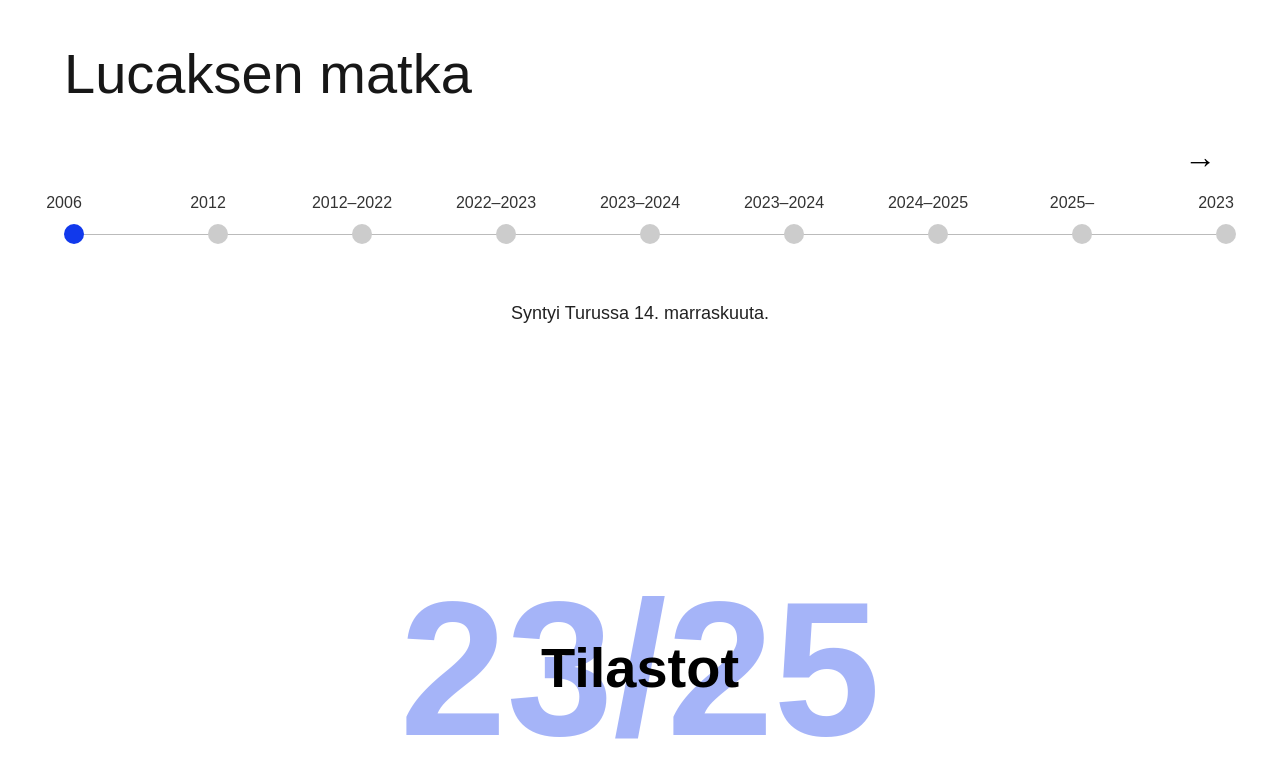
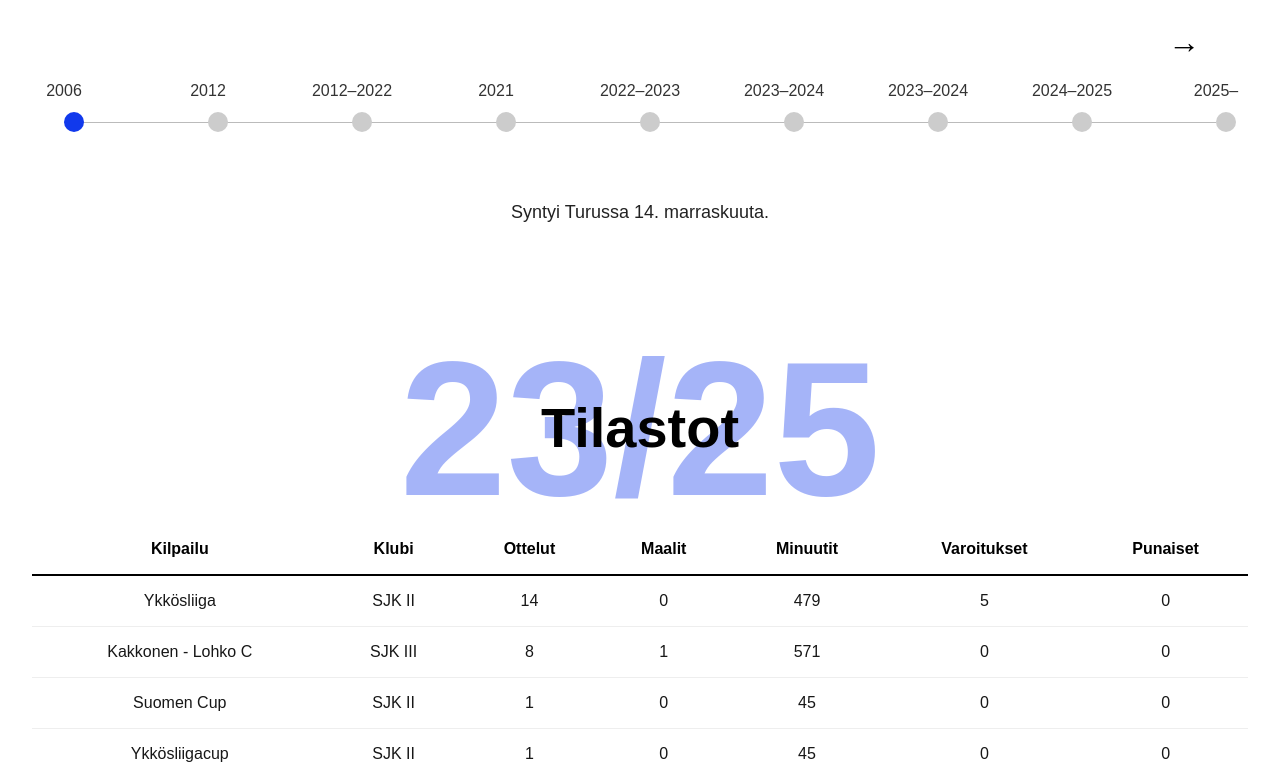
Before and after one commit to susannakyllonen/lucas-site, a Next.js app: page /career in a window 1280 px wide. Shown: the part 2218-2999 px from the top of the page. Built offline with nearby package versions, Linux system fonts and the light colour scheme; a web font is replaced by a local one.

Commit message:
Styling components

```diff
--- a/src/components/LucasHistory.tsx
+++ b/src/components/LucasHistory.tsx
@@ -23,6 +23,10 @@ const lucasHistory: TimelineItem[] = [
       "TPS juniorit (Finland) – pelasi koko junioriuransa Turun Palloseurassa.",
   },
   {
+    label: "2021",
+    description: "Suomen U16 maajoukkue – debyytti Suomen paidassa.",
+  },
+  {
     label: "2022–2023",
     description: "TPS U19 (Finland) – nousi seuran U19-joukkueeseen.",
   },
@@ -44,10 +48,6 @@ const lucasHistory: TimelineItem[] = [
     label: "2025–",
     description: "SJK II (Finland) – mukana seuran kakkosjoukkueessa.",
   },
-  {
-    label: "2023",
-    description: "Suomen U16 maajoukkue – debyytti Suomen paidassa.",
-  },
 ];
 
 export default function LucasHistory() {
--- a/src/components/SeasonStatsTable.tsx
+++ b/src/components/SeasonStatsTable.tsx
@@ -26,9 +26,13 @@ interface SeasonStatsTableProps {
 }
 
 const Section = styled.section`
-  padding: 6rem 2rem;
+  padding: 10rem 2rem;
   background: #fff;
   width: 100%;
+
+  @media (max-width: 768px) {
+    padding: 3rem 2rem;
+  }
 `;
 
 const HeadingWrapper = styled.div`
@@ -49,6 +53,10 @@ const BackgroundText = styled.span`
   z-index: 0;
   pointer-events: none;
   user-select: none;
+
+  @media (max-width: 768px) {
+    font-size: 25vw;
+  }
 `;
 
 const Heading = styled.h2`
@@ -58,6 +66,15 @@ const Heading = styled.h2`
   font-weight: 600;
   color: #000;
   z-index: 1;
+
+  @media (max-width: 768px) {
+    font-size: 10vw;
+  }
+`;
+
+const TableContainer = styled.div`
+  overflow-x: auto;
+  -webkit-overflow-scrolling: touch;
 `;
 
 const Table = styled.table`
@@ -65,13 +82,14 @@ const Table = styled.table`
   border-collapse: collapse;
   font-family: "Satoshi", sans-serif;
   margin: 0 auto;
-  max-width: 1200px;
+  min-width: 700px; /* pakottaa scrollaamaan kapeilla näytöillä */
 
   th,
   td {
     padding: 1rem;
     text-align: center;
-    font-size: 1.1rem;
+    font-size: 1rem;
+    white-space: nowrap;
   }
 
   th {
@@ -105,7 +123,7 @@ const SeasonStatsTable: React.FC<SeasonStatsTableProps> = ({
         <BackgroundText>23/25</BackgroundText>
         <Heading>Tilastot</Heading>
       </HeadingWrapper>
-
+      <TableContainer>
         <Table>
           <thead>
             <tr>
@@ -143,6 +161,7 @@ const SeasonStatsTable: React.FC<SeasonStatsTableProps> = ({
             )}
           </tbody>
         </Table>
+      </TableContainer>
     </Section>
   );
 };
--- a/src/components/Timeline.tsx
+++ b/src/components/Timeline.tsx
@@ -9,33 +9,39 @@ export interface TimelineItem {
 }
 
 interface TimelineProps {
-  title?: string; // otsikko (esim. "Lucaksen matka")
-  items: TimelineItem[]; // data syötetään propsina
+  title?: string;
+  items: TimelineItem[];
 }
 
 const TimelineWrapper = styled.section`
-  padding: 9rem 2rem 15rem;
+  padding: 3rem 2rem;
   background: #fff;
-  position: relative;
 `;
 
 const TimelineTitle = styled.h2`
   font-size: clamp(2rem, 5vw, 3.5rem);
   font-family: "Satoshi", sans-serif;
   font-weight: 500;
-  margin-bottom: 8rem;
+  margin-bottom: 4rem;
   text-align: left;
   max-width: 1200px;
-  margin-left: auto;
-  margin-right: auto;
+  margin: 0 auto 7rem;
+
+  @media (max-width: 768px) {
+    margin: 0 auto 4rem;
+  }
 `;
 
 const Line = styled.div`
-  height: 1px;
-  background: #bbb;
   position: relative;
   width: 100%;
   margin: 0 auto;
+  height: 1px;
+  background: #bbb;
+
+  @media (max-width: 768px) {
+    display: none; /* piilotetaan mobiilissa */
+  }
 `;
 
 const Dot = styled.div<{ $active: boolean }>`
@@ -43,56 +49,12 @@ const Dot = styled.div<{ $active: boolean }>`
   height: 20px;
   border-radius: 50%;
   background: ${({ $active }) => ($active ? "#1139ec" : "#ccc")};
+  transition: background 0.3s;
+  cursor: pointer;
+
   position: absolute;
   top: 50%;
   transform: translateY(-50%);
-  left: ${({ style }) => style?.left};
-  transition: background 0.3s;
-  cursor: pointer;
-`;
-
-const Description = styled.p`
-  font-size: 1.125rem;
-  font-family: "Satoshi", sans-serif;
-  color: #222;
-  text-align: center;
-  margin-top: 2rem;
-  max-width: 600px;
-  margin-left: auto;
-  margin-right: auto;
-  line-height: 1.6;
-  position: absolute;
-  top: 100%;
-  left: 50%;
-  transform: translateX(-50%);
-  padding-top: 2rem;
-`;
-
-const ArrowControl = styled.button`
-  position: absolute;
-  top: 45%;
-  transform: translateY(-50%);
-  background: none;
-  border: none;
-  font-size: 2rem;
-  cursor: pointer;
-  z-index: 10;
-  color: #000;
-  transition: transform 0.3s ease;
-`;
-
-const LeftArrow = styled(ArrowControl)`
-  left: 2rem;
-  &:hover {
-    transform: translateY(-50%) translateX(-5px);
-  }
-`;
-
-const RightArrow = styled(ArrowControl)`
-  right: 2rem;
-  &:hover {
-    transform: translateY(-50%) translateX(5px);
-  }
 `;
 
 const YearLabel = styled.div`
@@ -104,6 +66,82 @@ const YearLabel = styled.div`
   font-size: 1rem;
   color: #333;
   white-space: nowrap;
+`;
+
+const Description = styled.p`
+  font-size: 1.125rem;
+  font-family: "Satoshi", sans-serif;
+  color: #222;
+  text-align: center;
+  margin-top: 2.5rem; /* lisää väli otsikon jälkeen */
+  max-width: 650px; /* vähän leveämpi lukutila */
+  margin-left: auto;
+  margin-right: auto;
+  line-height: 10; /* rennompi riviväli desktopilla */
+
+  @media (max-width: 768px) {
+    text-align: left;
+    margin-top: 1.5rem; /* mobiilissa vähän vähemmän tilaa */
+    line-height: 1.7; /* mobiilissa myös väljempi */
+  }
+`;
+
+const ArrowControl = styled.button`
+  position: absolute;
+  top: -5rem;
+  transform: translateY(-50%);
+  background: none;
+  border: none;
+  font-size: 2rem;
+  cursor: pointer;
+  z-index: 10;
+  color: #000;
+  transition: transform 0.3s ease;
+
+  @media (max-width: 768px) {
+    display: none; /* ei nuolia mobiilissa */
+  }
+`;
+
+const LeftArrow = styled(ArrowControl)`
+  left: 1rem;
+`;
+const RightArrow = styled(ArrowControl)`
+  right: 1rem;
+`;
+
+const MobileList = styled.div`
+  display: none;
+
+  @media (max-width: 768px) {
+    display: flex;
+    flex-direction: column;
+    gap: 2rem;
+    max-width: 600px;
+    margin: 0 auto;
+  }
+`;
+
+const MobileItem = styled.div`
+  font-family: "Satoshi", sans-serif;
+
+  h3 {
+    font-size: 1.25rem;
+    margin-bottom: 0.5rem;
+    color: #1139ec;
+  }
+
+  p {
+    font-size: 1rem;
+    line-height: 1.6;
+    color: #222;
+  }
+`;
+
+const LineWrapper = styled.div`
+  position: relative;
+  max-width: 100%;
+  margin: 0 auto;
 `;
 
 export default function Timeline({ title = "Timeline", items }: TimelineProps) {
@@ -120,8 +158,18 @@ export default function Timeline({ title = "Timeline", items }: TimelineProps) {
   return (
     <TimelineWrapper>
       <TimelineTitle>{title}</TimelineTitle>
+
+      {/* Desktop-versio */}
       {index > 0 && <LeftArrow onClick={handlePrev}>←</LeftArrow>}
+      {index < items.length - 1 && (
         <RightArrow onClick={handleNext}>→</RightArrow>
+      )}
+
+      <LineWrapper>
+        {index > 0 && <LeftArrow onClick={handlePrev}>←</LeftArrow>}
+        {index < items.length - 1 && (
+          <RightArrow onClick={handleNext}>→</RightArrow>
+        )}
 
         <Line>
           {items.map((item, i) => {
@@ -147,6 +195,17 @@ export default function Timeline({ title = "Timeline", items }: TimelineProps) {
           })}
           <Description>{items[index].description}</Description>
         </Line>
+      </LineWrapper>
+
+      {/* Mobile-versio */}
+      <MobileList>
+        {items.map((item, i) => (
+          <MobileItem key={i}>
+            <h3>{item.label}</h3>
+            <p>{item.description}</p>
+          </MobileItem>
+        ))}
+      </MobileList>
     </TimelineWrapper>
   );
 }
```
Lines whose indentation alone changed are shown as unchanged.
